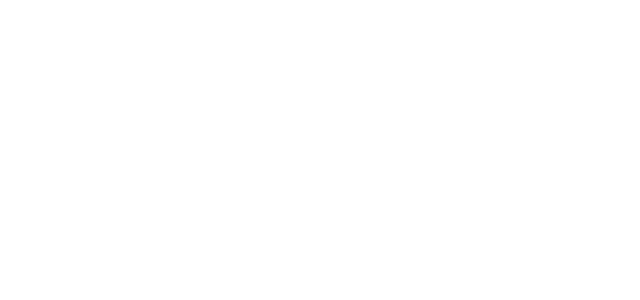
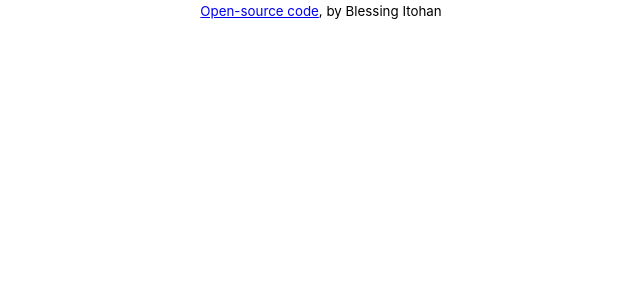
Before and after one commit to Tohan-B/Weatherapp-react, a React (Create React App) app: page / in a window 1280 px wide. Shown: the top 300 px of the page, without its empty margins (319-959 px from the left). Built offline with nearby package versions, Linux system fonts and the light colour scheme.

Commit message:
Created footer

```diff
--- a/src/App.js
+++ b/src/App.js
@@ -1,7 +1,22 @@
 import "./App.css";
 
 function App() {
-  return <div className="App"></div>;
+  return (
+    <div className="App">
+      <footer>
+        <small class="author-info">
+          <a
+            href="https://github.com/Tohan-B/SheCodes-Weather-app"
+            target="_blank"
+            rel="noreferrer"
+          >
+            Open-source code
+          </a>
+          , by Blessing Itohan
+        </small>
+      </footer>
+    </div>
+  );
 }
 
 export default App;
```
